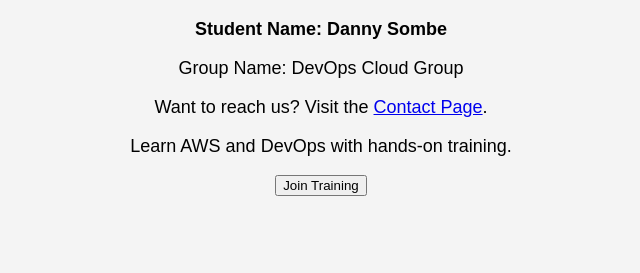
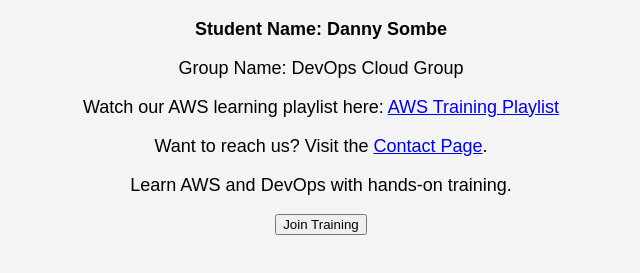
Before and after one commit to Danny-Sombe/The-Cloud-Advisory, a plain HTML site: page index.html in a window 1280 px wide. Shown: the part 61-334 px from the top of the page, without its empty margins (319-959 px from the left). Drawn offline with Linux system fonts and the light colour scheme.

Commit message:
fix(homepage): restore playlist section

```diff
--- a/index.html
+++ b/index.html
@@ -14,6 +14,11 @@
 <p>Group Name: DevOps Cloud Group</p>
 
 <p class="playlist-line">
+    Watch our AWS learning playlist here:
+    <a href="https://www.youtube.com/" target="_blank">AWS Training Playlist</a>
+</p>
+
+<p class="playlist-line">
     Want to reach us? Visit the
     <a href="contact.html">Contact Page</a>.
 </p>
```
